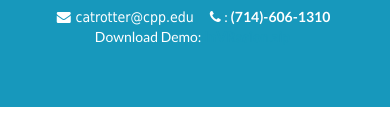
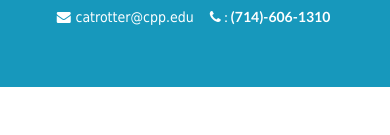
Before and after one commit to ctrotsky/ctrotsky.github.io, a website: page index.html in a window 390 px wide. Shown: the part 709-844 px from the top of the page. Drawn offline with nearby package versions, Linux system fonts and the light colour scheme; files whose address does not match are found by name.

```diff
--- a/index.html
+++ b/index.html
@@ -103,10 +103,6 @@
 								<li>
 									<i class="fa fa-fw fa-phone"></i>: <span class="Phone-no"><b>(714)-606-1310</b></span>
 								</li>
-								<li>Download Demo:
-                                    <strong><a href="builds/InVRasion.zip">InVRasion.zip</a>
-                                    </strong>
-                                </li>
 							</ul>
 						</div>
                     </div>
```
